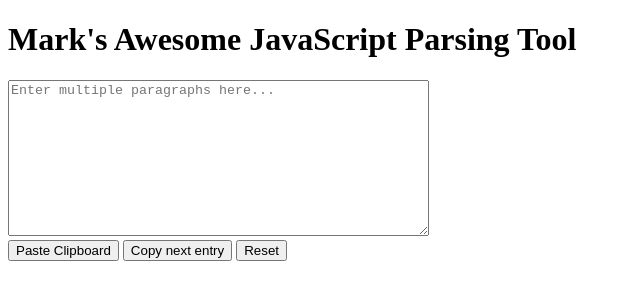
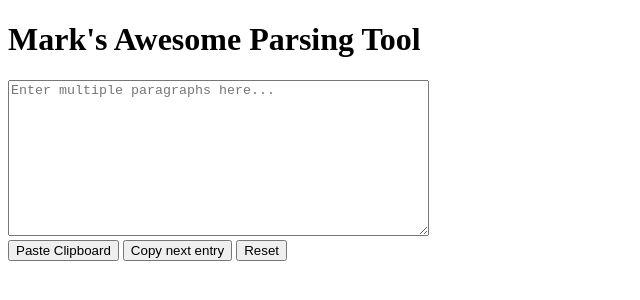
Before and after one commit to markplaga/parse-text-to-clipboard, a plain HTML site: page index.html in a window 1280 px wide. Shown: the whole page, without its empty margins (0-640 px from the left). Drawn offline with Linux system fonts and the light colour scheme.

Commit message:
Update index.html

```diff
--- a/index.html
+++ b/index.html
@@ -11,7 +11,7 @@
     </style>
 </head>
 <body>
-    <h1>Mark's Awesome JavaScript Parsing Tool</h1>
+    <h1>Mark's Awesome Parsing Tool</h1>
     <textarea id="textInput" rows="10" cols="50" placeholder="Enter multiple paragraphs here..."></textarea><br>
     <button onclick="pasteFromClipboard()">Paste Clipboard</button>
     <button onclick="parseText()">Copy next entry</button>
```
